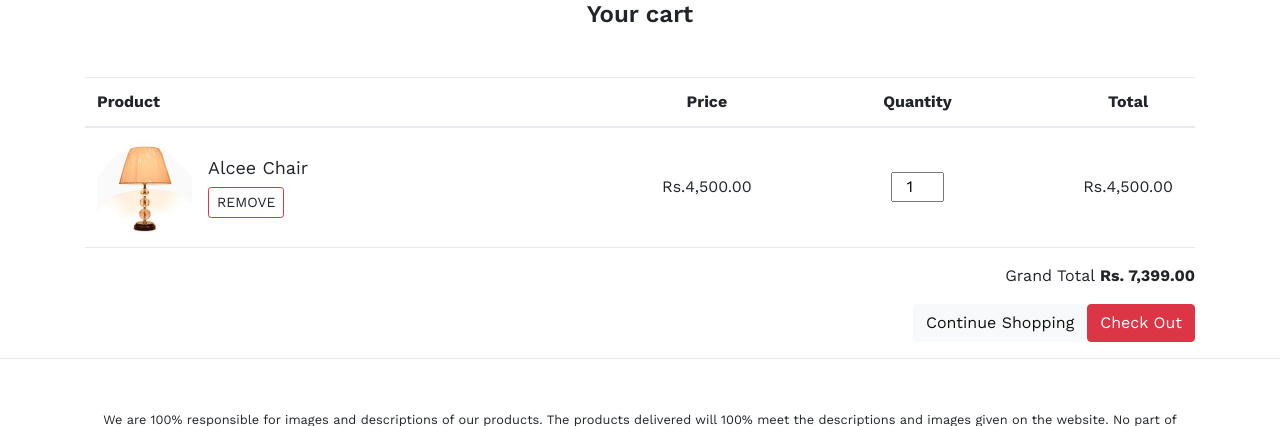
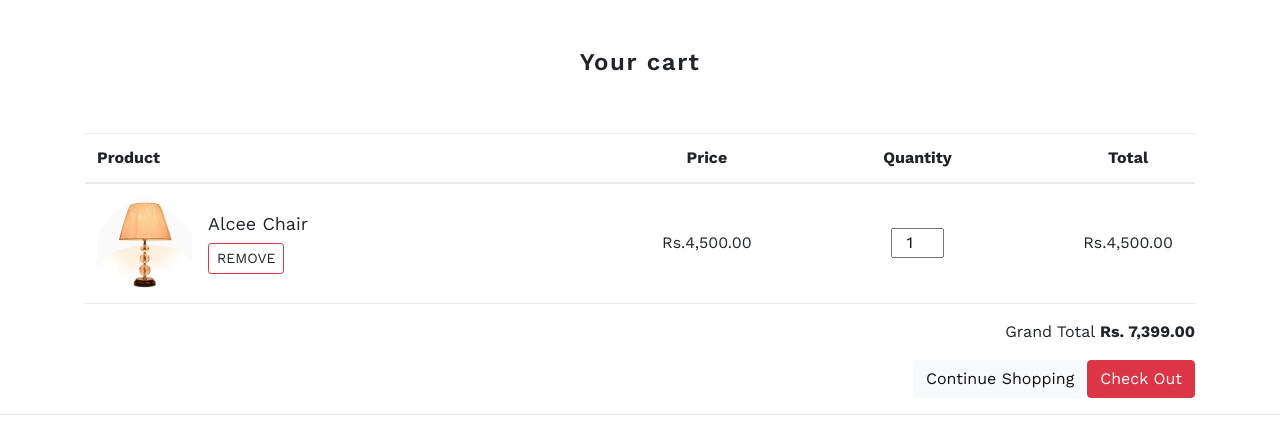
Before and after one commit to technbuzz/furniture-project, a web app: file app/cart.html in a window 1280 px wide. Shown: the part 86-512 px from the top of the page. Run offline with its HTML, style and script files only (its server is not run), Linux system fonts and the light colour scheme; some web fonts are replaced.

Commit message:
Fixed cart heading spacing

```diff
--- a/app/cart-empty.html
+++ b/app/cart-empty.html
@@ -33,7 +33,7 @@
   </nav>
 </header>
 <main class="page-cart-empty d-flex flex-column justify-content-center align-items-center">
-  <h2 class="mb-3 letter-spacing">Your cart</h2>
+  <h2 class="py-5 letter-spacing">Your cart</h2>
   <p class="text-muted">Your cart is currently empty.</p><a class="btn btn-danger text-uppercase" href="">Continue Shopping</a>
 </main>
 <footer class="py-5 mt-3 bt">
--- a/app/cart.html
+++ b/app/cart.html
@@ -33,7 +33,7 @@
   </nav>
 </header>
 <main class="search-results">
-  <h4 class="text-center mb-5">Your cart</h4>
+  <h4 class="text-center letter-spacing py-5">Your cart</h4>
   <div class="container">
     <table class="table cart-table">
       <thead>
--- a/src/partials/cart-empty.pug
+++ b/src/partials/cart-empty.pug
@@ -2,7 +2,7 @@ include ../header
 include ../nav
 
 main.page-cart-empty.d-flex.flex-column.justify-content-center.align-items-center
-  h2.mb-3.letter-spacing Your cart
+  h2.py-5.letter-spacing Your cart
   p.text-muted Your cart is currently empty.
   a(href="",class="btn btn-danger text-uppercase") Continue Shopping
 
--- a/src/partials/cart.pug
+++ b/src/partials/cart.pug
@@ -10,7 +10,7 @@ mixin cartItem(img)
 
 
 main.search-results
-	h4.text-center.mb-5 Your cart
+	h4.text-center.letter-spacing.py-5 Your cart
 
 	.container
 		table.table.cart-table
```
